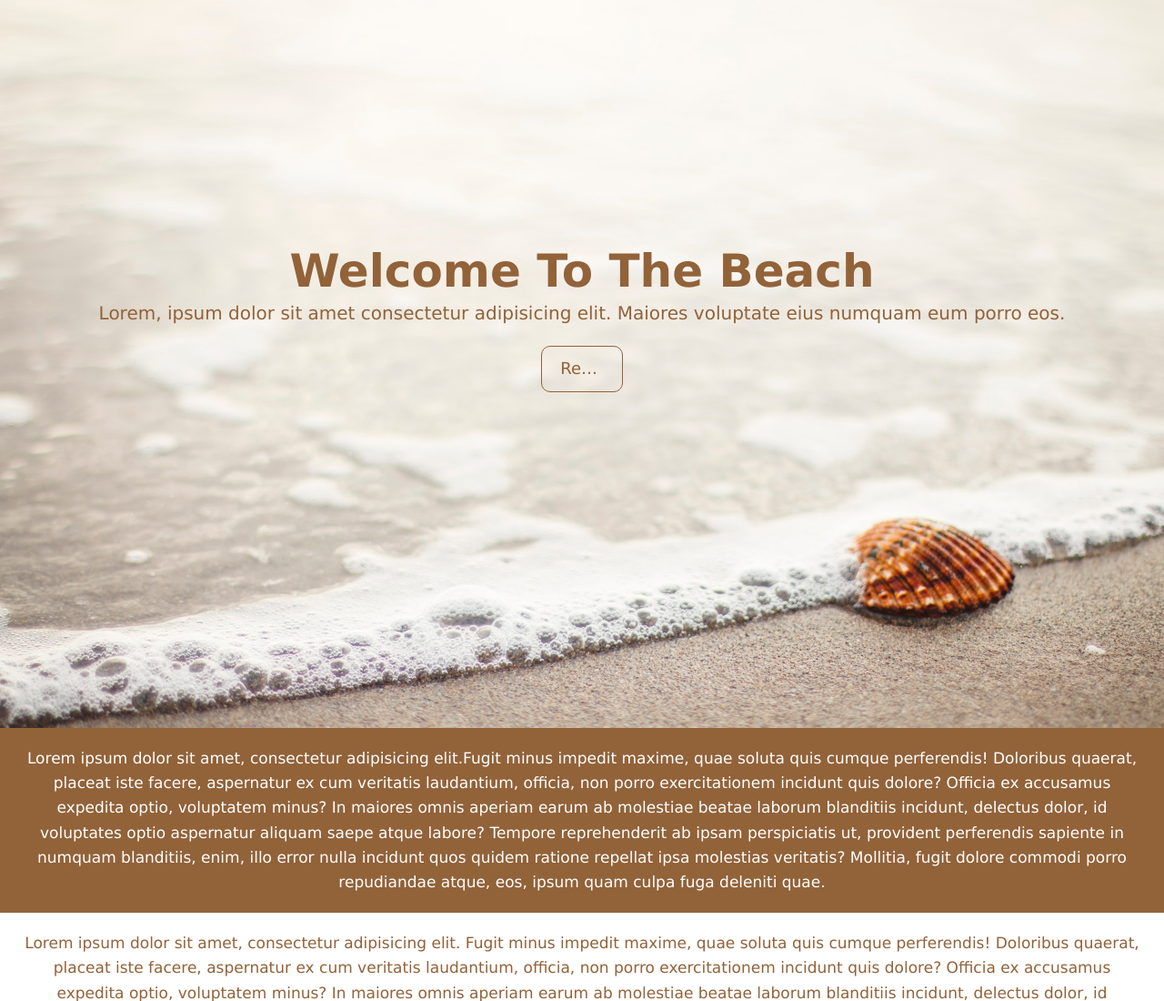
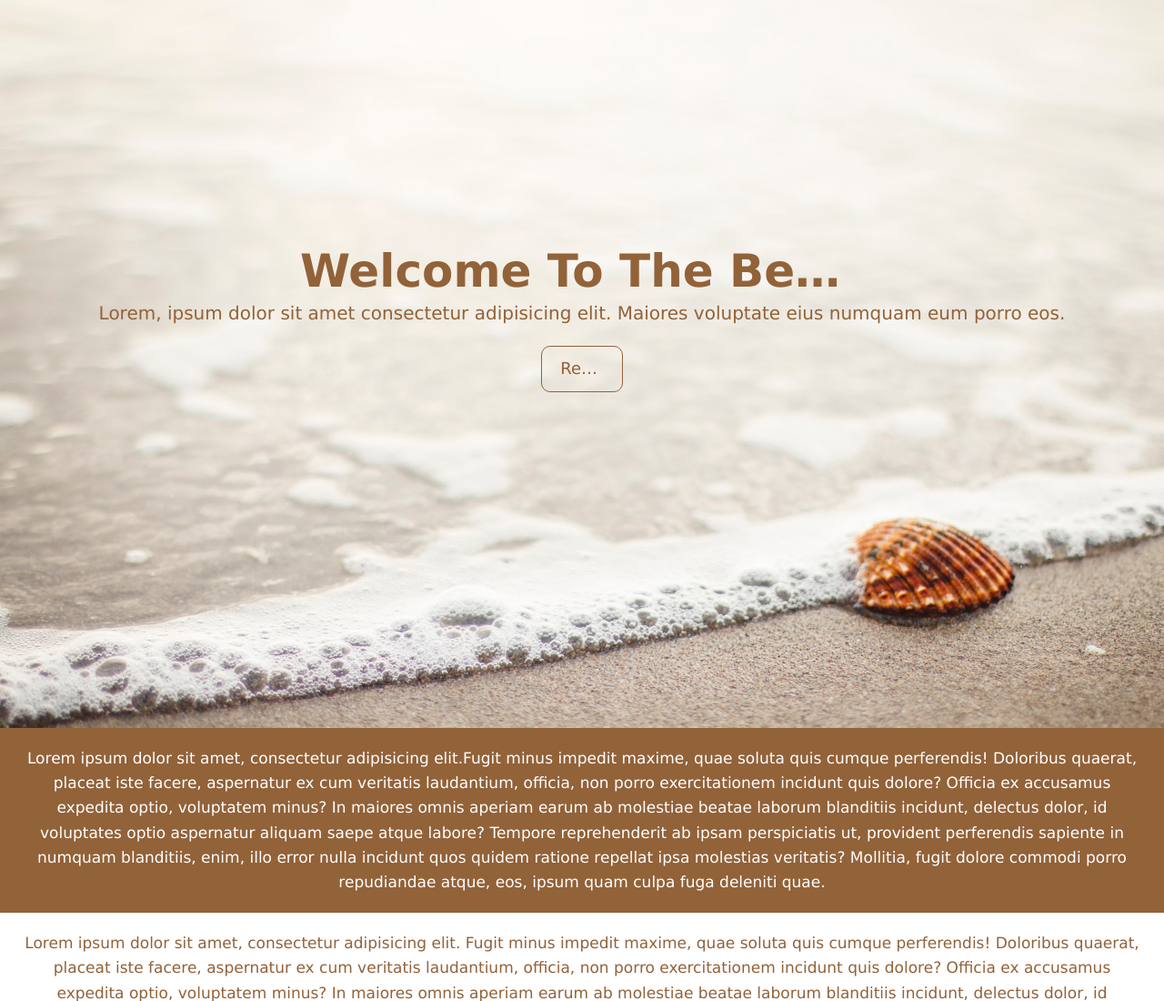
Before and after one commit to Yaroslav-Maneliuk/hw_fullscreenlanding, a plain HTML site: page index.html in a window 1280 px wide. Shown: the top 1100 px of the page at 91% size. Drawn offline with Linux system fonts and the light colour scheme.

Commit message:
Add text-overflow for h1

```diff
--- a/assets/css/style.css
+++ b/assets/css/style.css
@@ -29,8 +29,12 @@ h1{
   font-weight: bold;
   line-height: 1.2;
   text-transform: capitalize;
+  max-width: 620px;
+  overflow: hidden;
+  white-space: nowrap;
+  text-overflow: ellipsis;
   color: #926239;
-  margin: 0;
+  margin: auto;
   padding-top: 20%;
 }
 .text{
```
